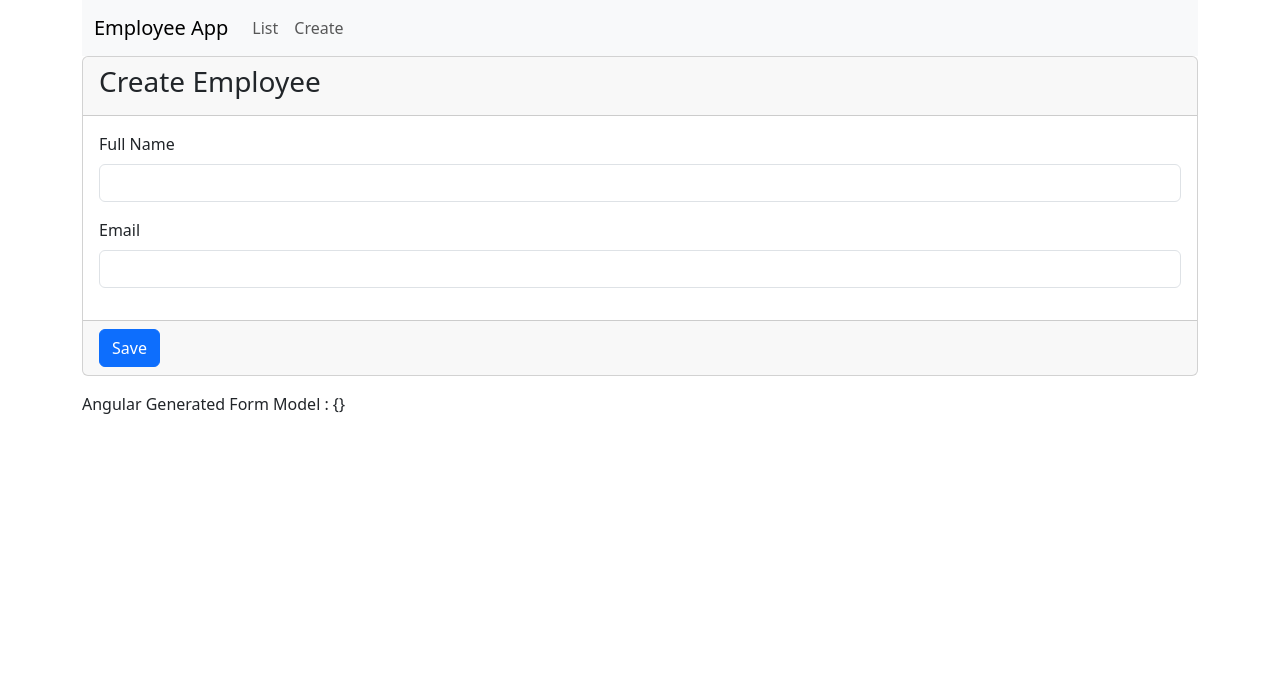
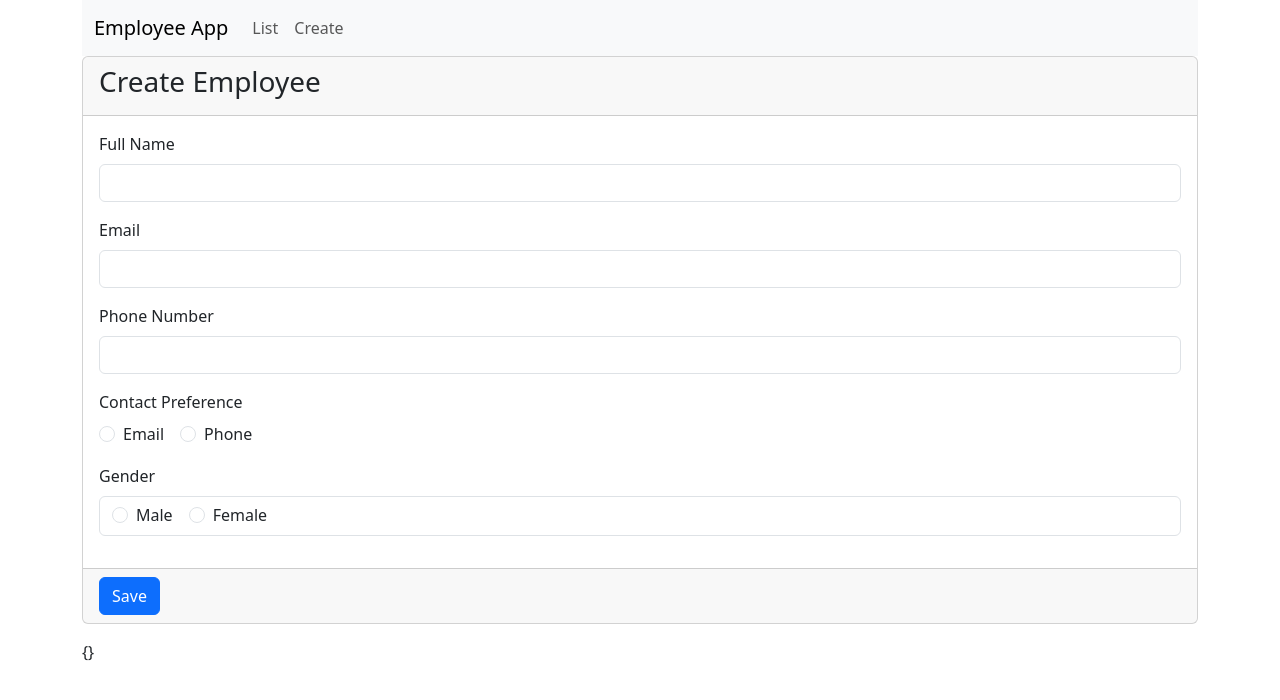
Before and after one commit to fellyka/AngularCrud, an Angular app: page /sollers/create in a window 1280 px wide. Shown: the top 700 px of the page. Built offline with nearby package versions, Linux system fonts and the light colour scheme.

Commit message:
Bootstrap radio buttons

```diff
--- a/src/app/employees/create-employee.component.html
+++ b/src/app/employees/create-employee.component.html
@@ -4,18 +4,54 @@
       <h3 class="card-title">Create Employee</h3>
     </div>
     <div class="card-body">
-
+      <!-- Full Name -->
       <div class="mb-3">
         <label for="fullName" class="form-label">Full Name</label>
         <input id="fullName" type="text" class="form-control"
                name="fullName" [(ngModel)]="fullName">
       </div>
-
+       <!-- Email -->
       <div class="mb-3">
         <label for="email" class="form-label">Email</label>
         <input id="email" type="email" class="form-control"
                name="email" [(ngModel)]="email">
       </div>
+
+      <!-- Phone Number -->
+      <div class="mb-3">
+        <label for="phoneNumber" class="form-label">Phone Number</label>
+        <input id="phoneNumber"  class="form-control"
+               name="phoneNumber" [(ngModel)]="phoneNumber">
+      </div>
+      <!-- Contact Preference -->
+      <div class="mb-3">
+        <label for="contactPreference" class="form-label">Contact Preference</label>
+        <div>
+          <div class="form-check form-check-inline">
+            <input class="form-check-input" type="radio" id="email" name="contactPreference" value="email" [(ngModel)]="contactPreference">
+            <label class="form-check-label" for="email">Email</label>
+          </div>
+          <div class="form-check form-check-inline">
+            <input class="form-check-input" type="radio" id="phone" name="contactPreference" value="phone" [(ngModel)]="contactPreference">
+            <label class="form-check-label" for="phone">Phone</label>
+          </div>
+        </div>
+      </div>
+
+        <!-- Gender -->
+        <div class="mb-3">
+          <label class="form-label">Gender</label>
+          <div class="form-control">
+            <div class="form-check form-check-inline">
+              <input class="form-check-input" type="radio" id="male" name="gender" value="male" [(ngModel)]="gender">
+              <label class="form-check-label" for="male">Male</label>
+            </div>
+            <div class="form-check form-check-inline">
+              <input class="form-check-input" type="radio" id="female" name="gender" value="female" [(ngModel)]="gender">
+              <label class="form-check-label" for="female">Female</label>
+            </div>
+          </div>
+        </div>
 
     </div>
     <div class="card-footer">
@@ -24,4 +60,5 @@
   </div>
 </form>
 
-Angular Generated Form Model : {{employeeForm.value | json}}
+<!-- Angular Generated Form Model -->
+<div>{{employeeForm.value | json}}</div>
--- a/src/app/employees/create-employee.component.ts
+++ b/src/app/employees/create-employee.component.ts
@@ -10,6 +10,9 @@ import { NgForm } from '@angular/forms';
 export class CreateEmployeeComponent {
  fullName !: string;
  email !: string;
+ gender!: string;
+ phoneNumber!: string;
+ contactPreference!: string;
 
  saveEmployee(empForm:NgForm): void {
   console.log(empForm.value);
```
